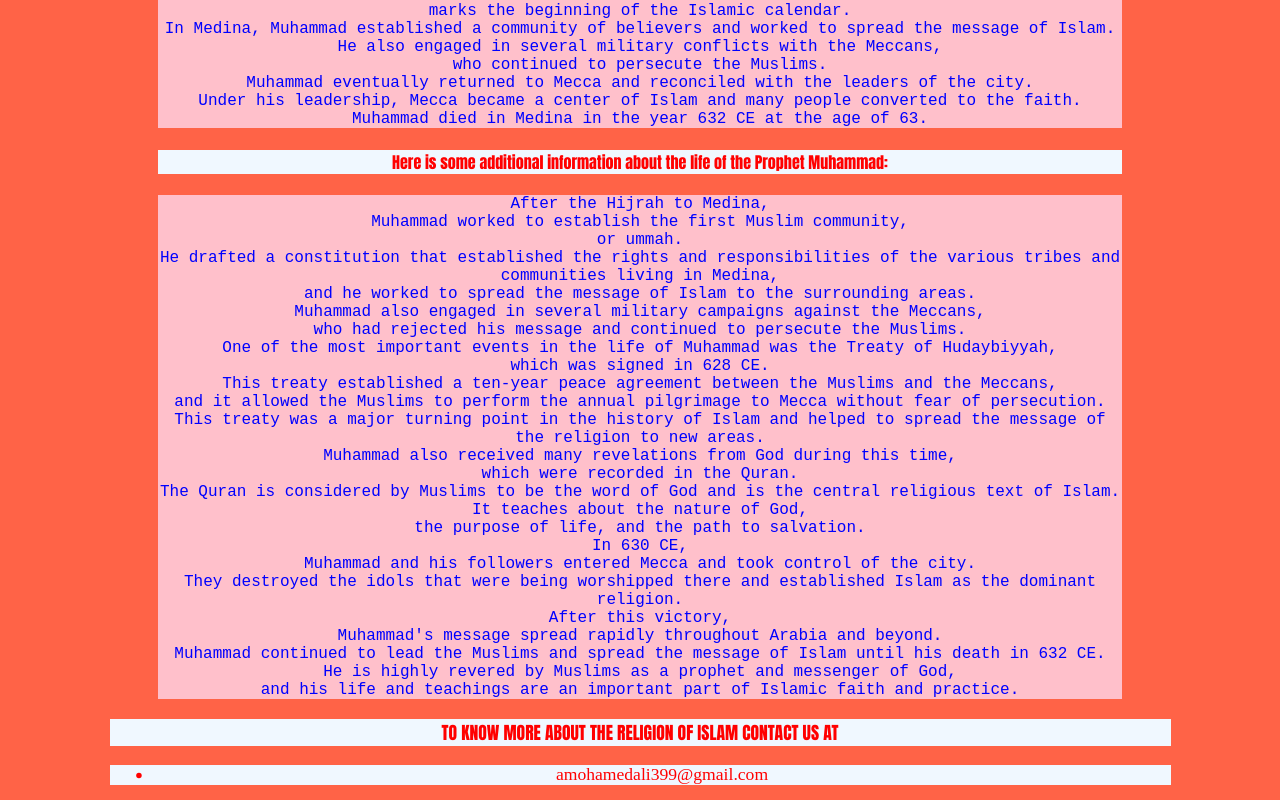
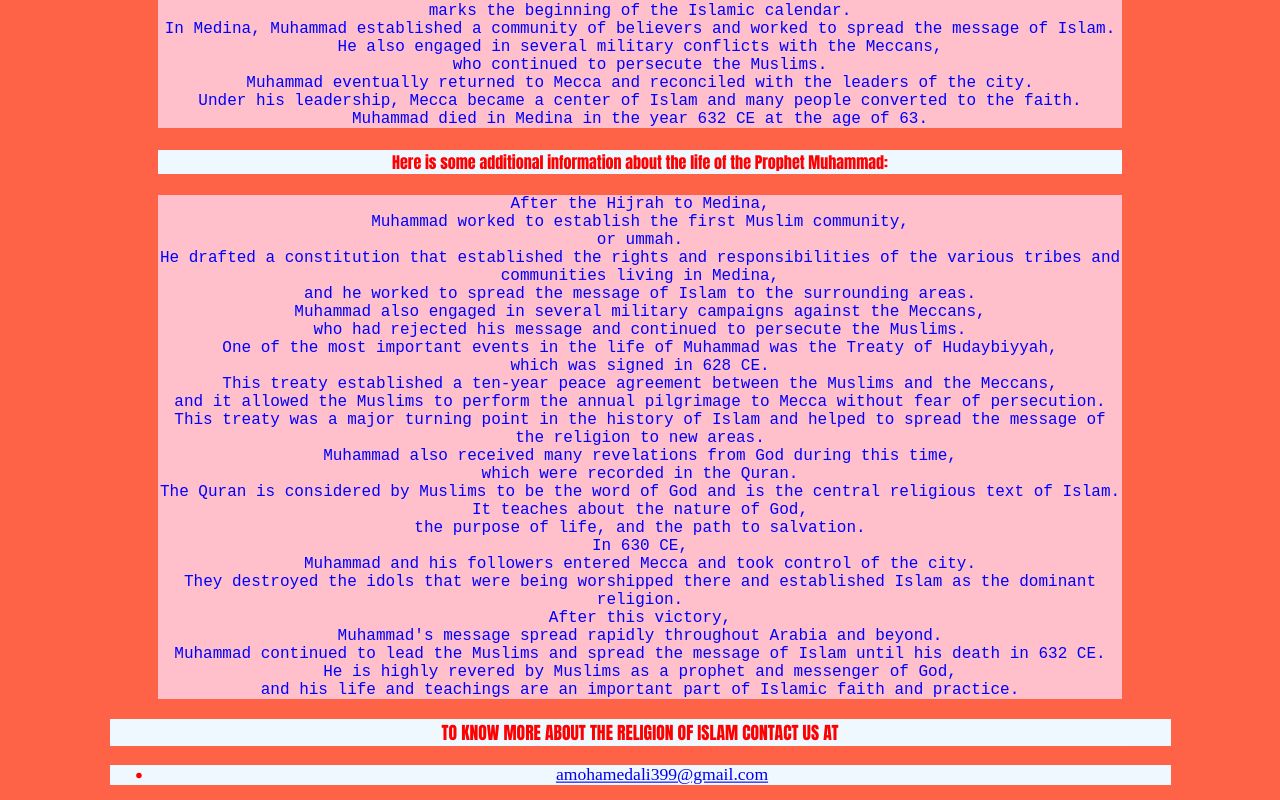
Before and after one commit to almoali/ali.dir.so, a plain HTML site: page seerasaw.html in a window 1280 px wide. Shown: the part 721-1521 px from the top of the page. Drawn offline with Linux system fonts and the light colour scheme.

Commit message:
changes on 1234

```diff
--- a/seerasaw.html
+++ b/seerasaw.html
@@ -253,7 +253,7 @@
             <h4 class="pulse2">TO KNOW MORE ABOUT THE RELIGION OF ISLAM CONTACT US AT<br></h4>
 
             <ul class="pulse" id="contactseerah">
-                <li>amohamedali399@gmail.com</li>
+                <li><a href="https://www.gmail.com">amohamedali399@gmail.com</a></li>
             </ul>
     </body>
 
```
Also changed, not shown: contactinfo.html (+1 -1 lines), index.html (+2 -3 lines).
